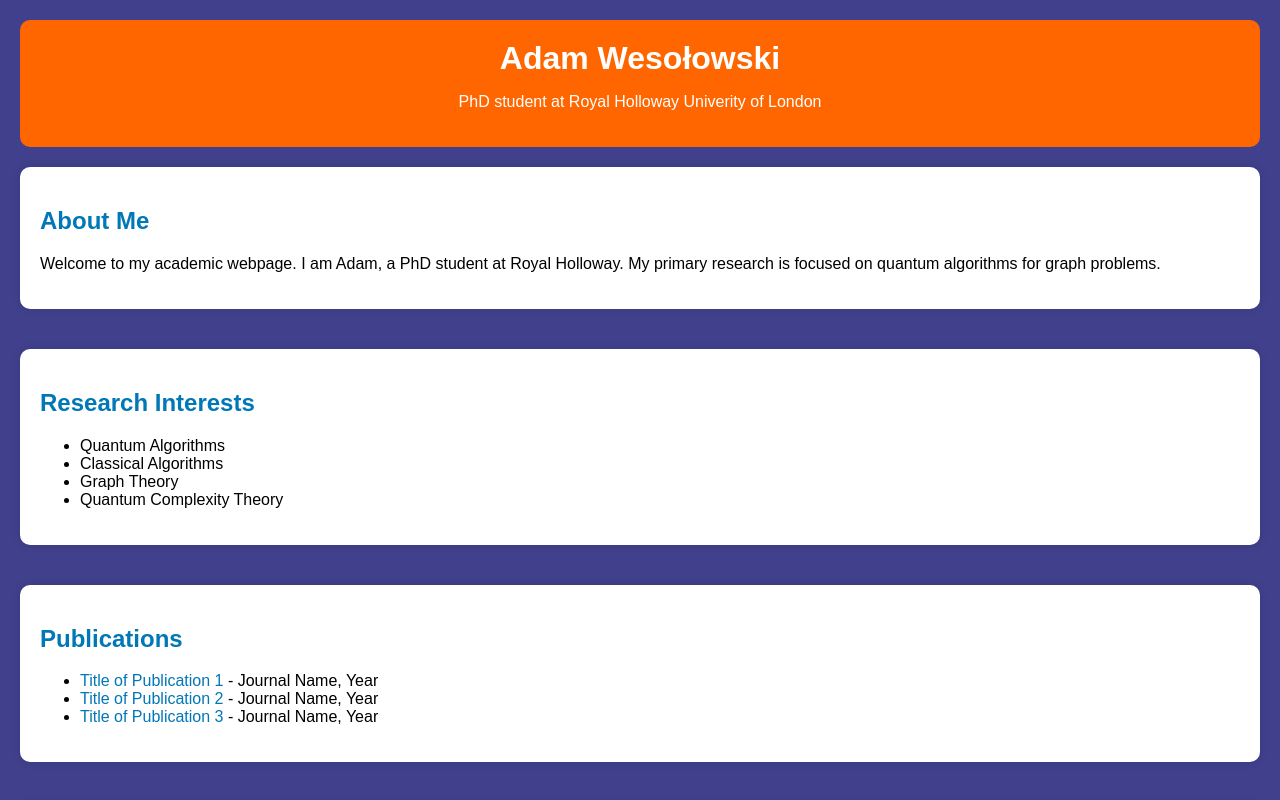
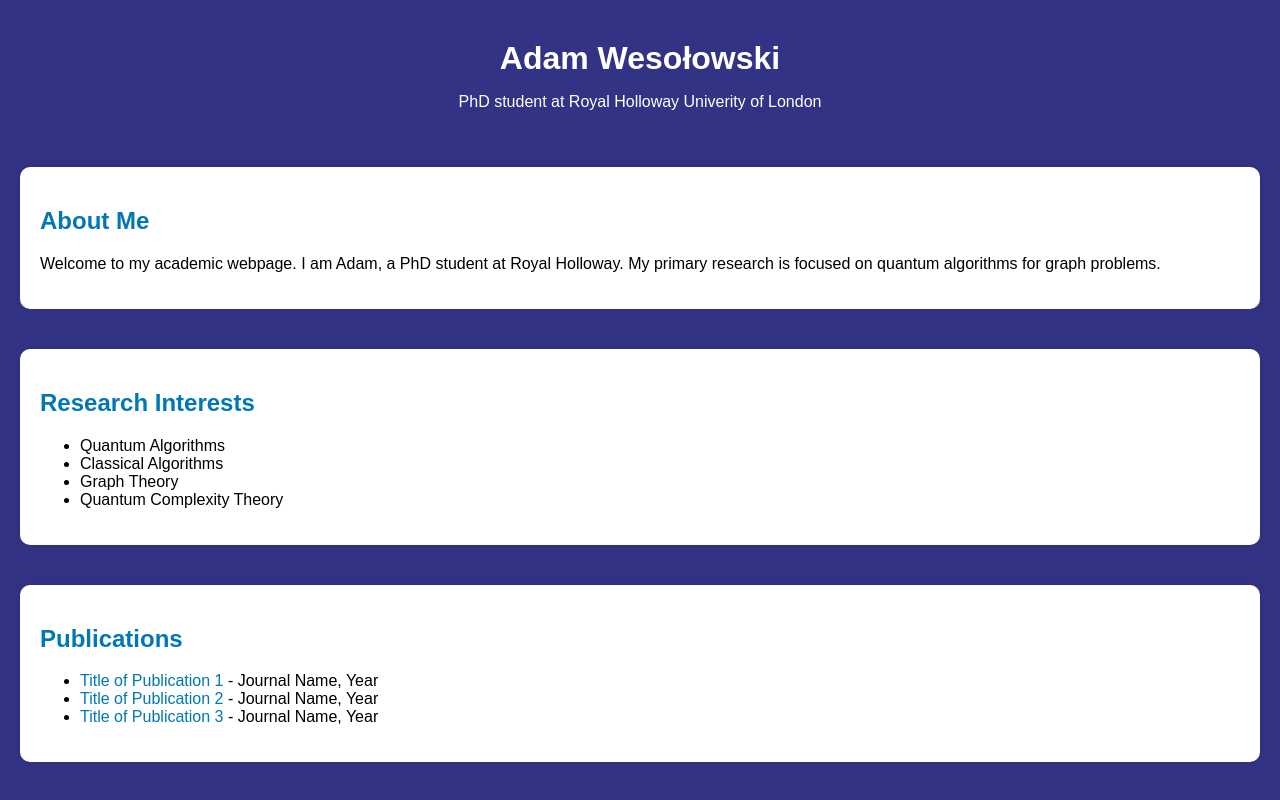
Before and after one commit to qalgos/adamwesolowski.github.io, a plain HTML site: page index.html in a window 1280 px wide. Shown: the top 800 px of the page. Drawn offline with Linux system fonts and the light colour scheme.

Commit message:
Update style.css

```diff
--- a/style.css
+++ b/style.css
@@ -4,7 +4,7 @@
     width: 100%;
     height: 100%;
     font-family: Arial, sans-serif;
-    background-color: #40408C;
+    background-color: #333385;
     color: black;
 }
 
@@ -19,7 +19,7 @@
 header {
     text-align: center;
     padding: 20px 0;
-    background-color: #FF6600;
+    background-color: #333385;
     color: white;
     border-radius: 10px;
 }
```
